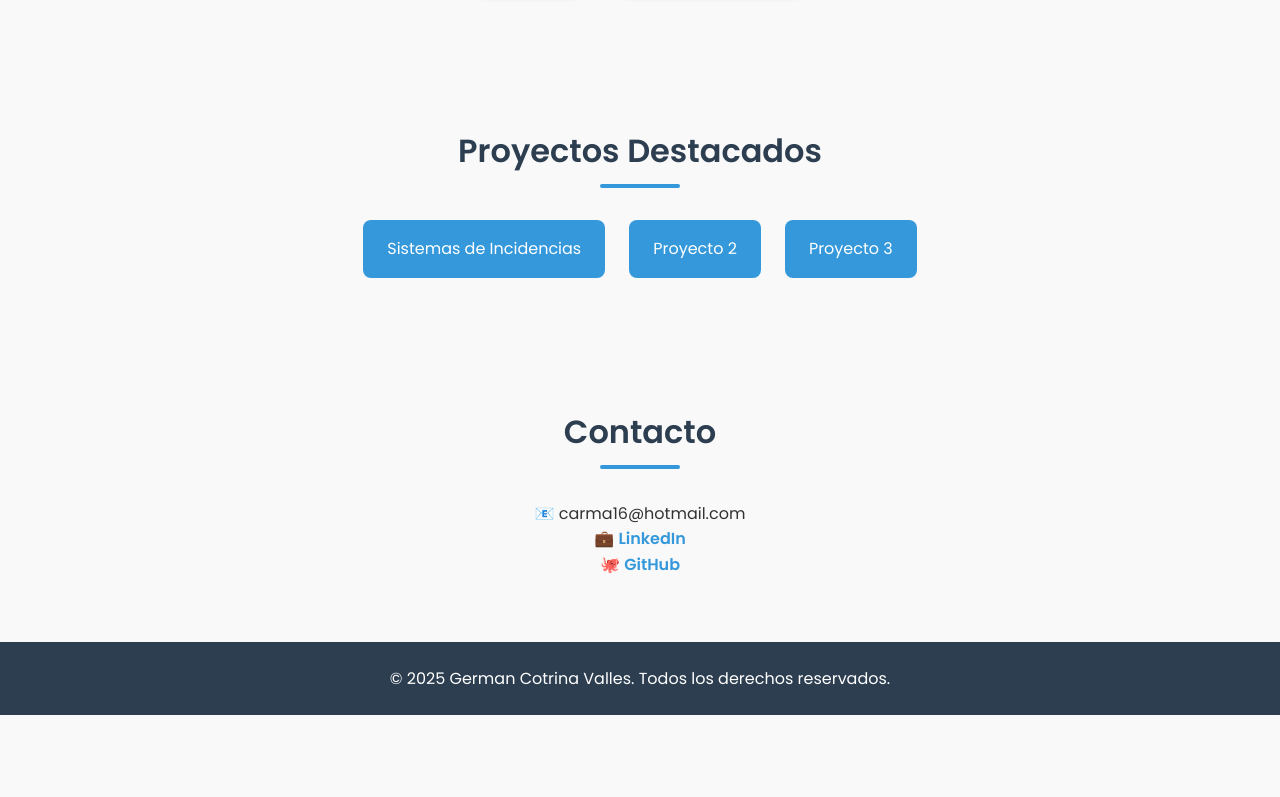
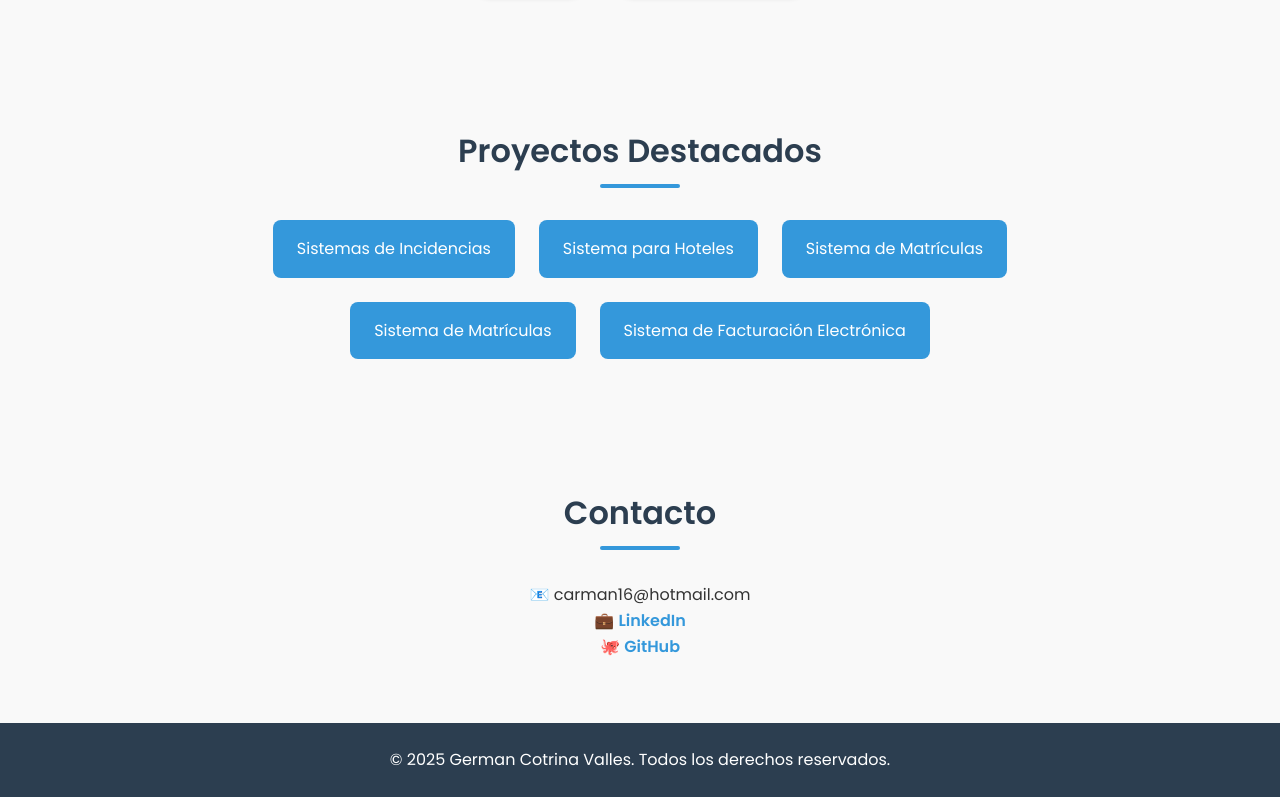
Before and after one commit to gercova/mi-portafolio, a plain HTML site: page index.html in a window 1280 px wide. Shown: the part 2028-2825 px from the top of the page. Before the commit the page ends 2743 px from the top, so only its background shows below. Drawn offline with Linux system fonts and the light colour scheme.

Commit message:
Enlaces añadidos

```diff
--- a/index.html
+++ b/index.html
@@ -110,15 +110,17 @@
     <h2>Proyectos Destacados</h2>
     <div class="proyectos-container">
       <a href="https://github.com/gercova/incidencias_lav" class="proyecto-link">Sistemas de Incidencias</a>
-      <a href="https://github.com/gercova/proyecto2" class="proyecto-link">Proyecto 2</a>
-      <a href="https://github.com/gercova/proyecto3" class="proyecto-link">Proyecto 3</a>
+      <a href="https://github.com/gercova/hotel" class="proyecto-link">Sistema para Hoteles</a>
+      <a href="https://github.com/gercova/idiomas" class="proyecto-link">Sistema de Matrículas</a>
+      <a href="https://github.com/gercova/idiomas" class="proyecto-link">Sistema de Matrículas</a>
+      <a href="https://github.com/gercova/jlymsystem" class="proyecto-link">Sistema de Facturación Electrónica</a>
     </div>
   </section>
 
   <!-- Contacto -->
   <section id="contacto" class="seccion contacto">
     <h2>Contacto</h2>
-    <p>📧 carma16@hotmail.com</p>
+    <p>📧 carman16@hotmail.com</p>
     <p>💼 <a href="https://linkedin.com/in/gercova">LinkedIn</a></p>
     <p>🐙 <a href="https://github.com/gercova">GitHub</a></p>
   </section>
```
